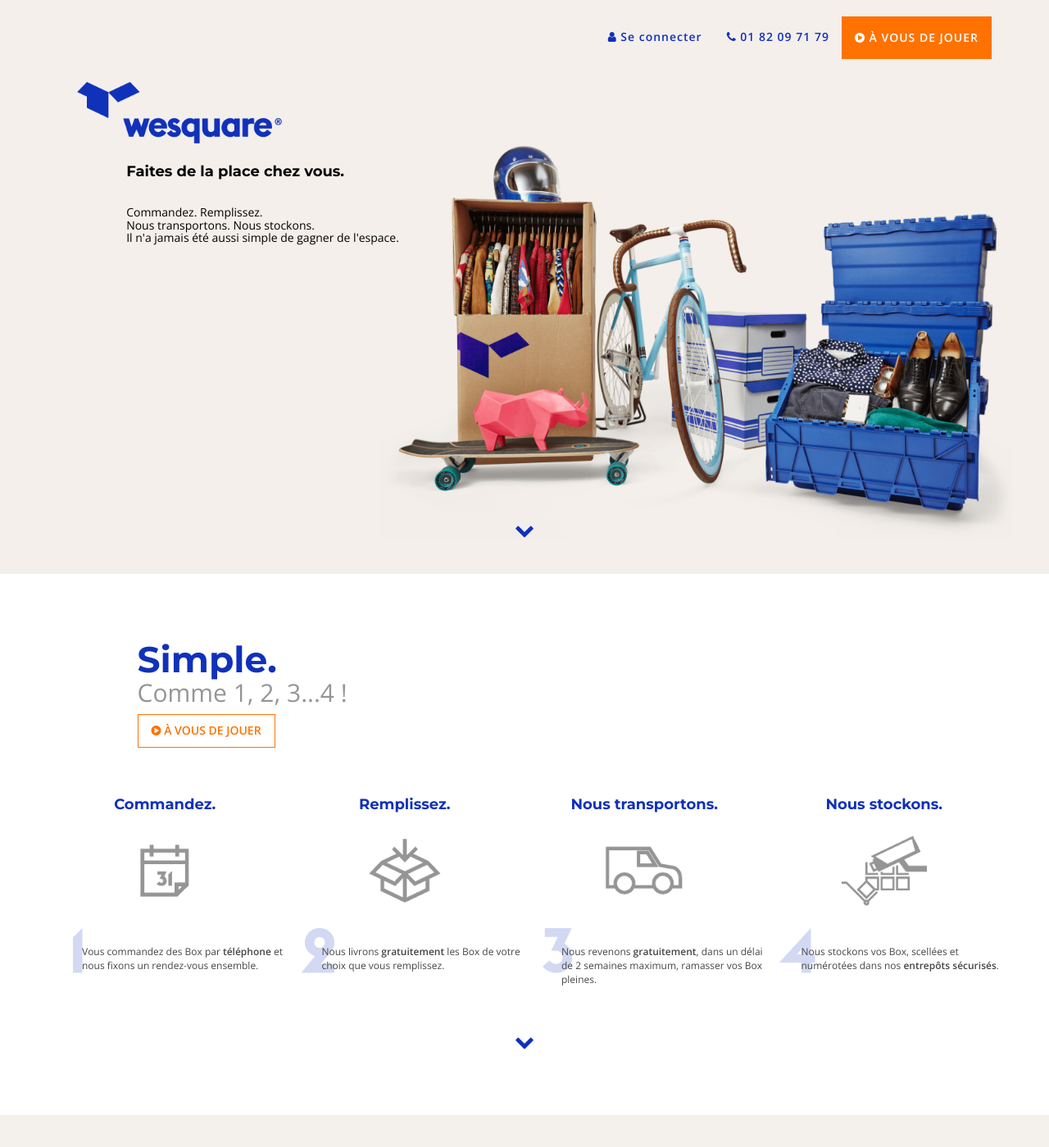
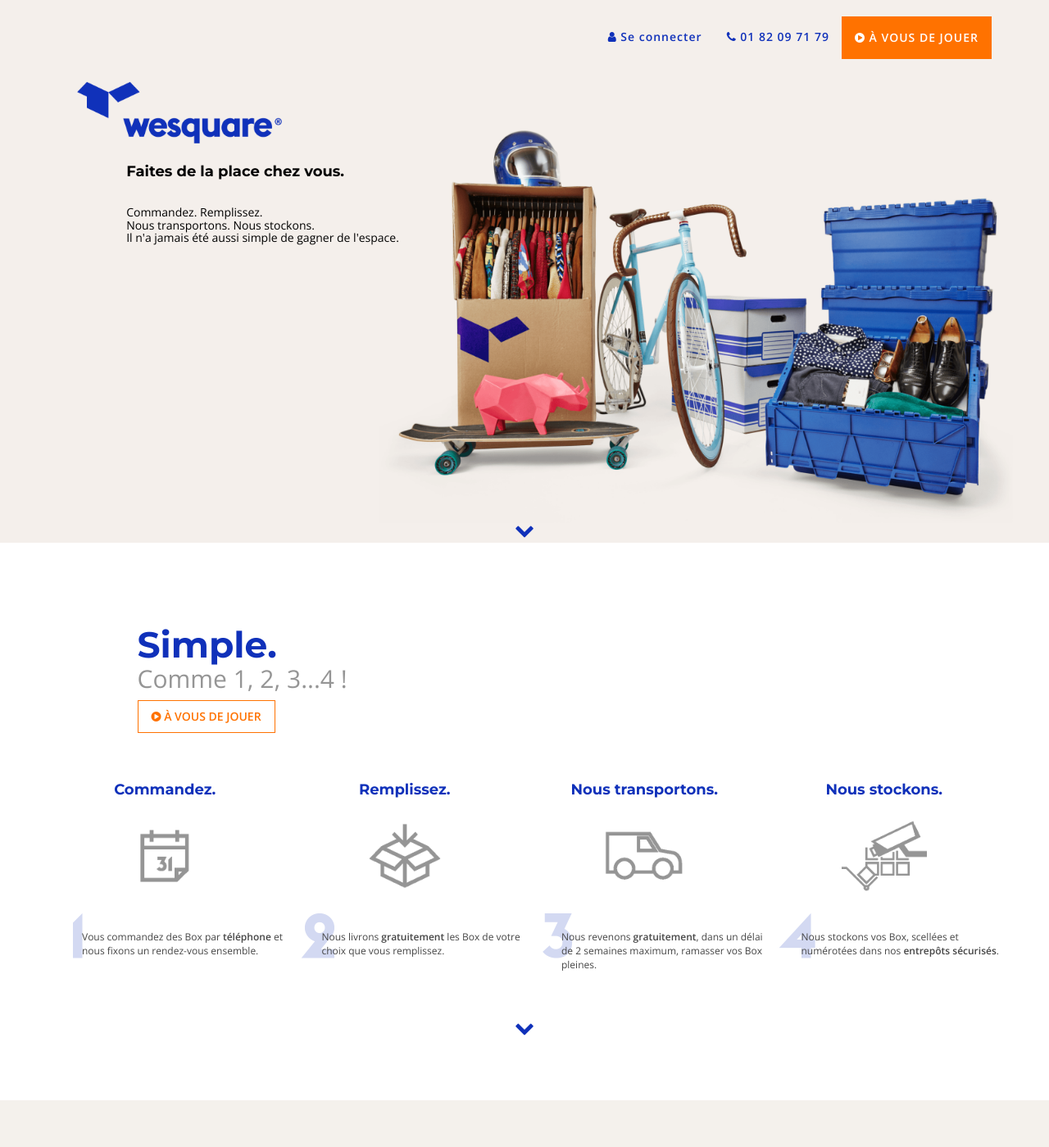
Before and after one commit to Seb1501/wesquare, a Jekyll site: the page built from index.html, in a window 1280 px wide and 1400 px high. Shown: the whole window at 82% size. Built offline with Jekyll 4.4.1, drawn with Linux system fonts in a browser that asks for light colours; nearby versions of some CDN libraries; Markdown is read by kramdown in place of the engine named in the settings; some of the changed text lies outside the part shown.

Commit message:
Correction fautes

```diff
--- a/_posts/2014-12-11-wesquare-lance-la-bluebox-revolution.markdown
+++ b/_posts/2014-12-11-wesquare-lance-la-bluebox-revolution.markdown
@@ -7,7 +7,7 @@
 adress:
 ---
 
-WeSquare a d'abord été lancé à Paris pour venir au secours de tous les citadins (particuliers et professionels) qui manquent d'espace et a pour vocation à s'étendre à d'autres grandes métropoles.
+Wesquare a d'abord été lancé à Paris pour venir au secours de tous les citadins (particuliers et professionels) qui manquent d'espace et a pour vocation à s'étendre à d'autres grandes métropoles.
 <br><br>
 Notre vision de départ est basée sur deux constats simples :
 <ol>
--- a/compass/sass/style.scss
+++ b/compass/sass/style.scss
@@ -280,7 +280,7 @@
     -moz-background-size: cover;
     -o-background-size: cover;
 	text-align: left;
-	height: 700px;
+	min-height: 600px;
 	padding-top: 100px;
 }
 
--- a/css/style.css
+++ b/css/style.css
@@ -174,7 +174,7 @@
 }
 /* line 272, ../compass/sass/style.scss */
 .wrapper {
-  background-image: url('../images/WS_noopacity_cpd.png');
+  background-image: url('../images/WS_noopacity_cpd.png?1424429649');
   background-repeat: no-repeat;
   background-attachment: scroll;
   background-position: center center;
@@ -184,7 +184,7 @@
   -moz-background-size: cover;
   -o-background-size: cover;
   text-align: left;
-  height: 700px;
+  min-height: 600px;
   padding-top: 100px;
 }
 
--- a/index.html
+++ b/index.html
@@ -742,7 +742,7 @@
 
 
      <div class="row">
-      <div class="col-md-12 text-center next-section-2">
+      <div class="col-md-12 text-center next-section">
         <a href="#section8" class="page-scroll"> <i class="fa fa-chevron-down fa-2x"></i></a>
       </div>
     </div>
```
Also changed, not shown: other parts of _posts/2014-12-11-wesquare-lance-la-bluebox-revolution.markdown (+1 -1 lines), other parts of index.html (+1 -1 lines), 4 other files.
